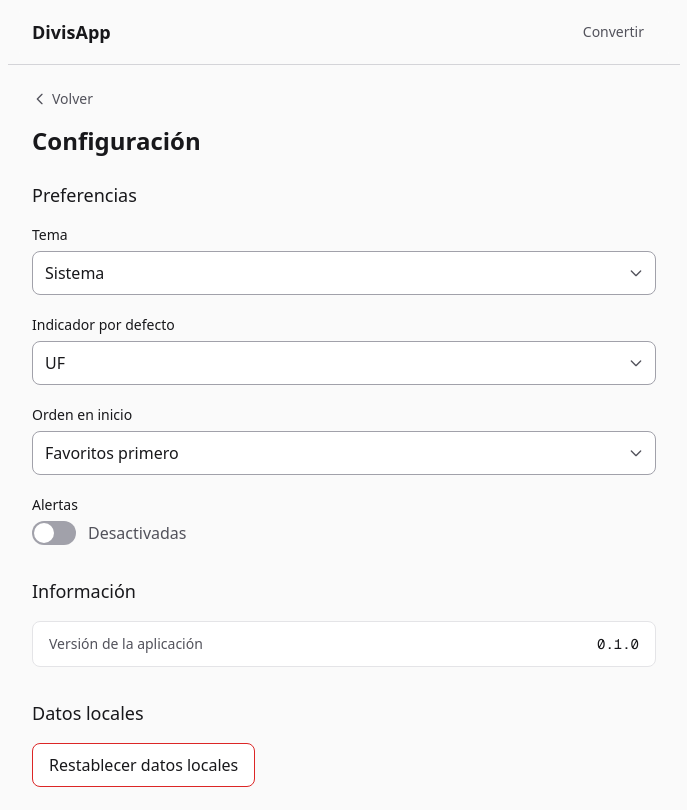
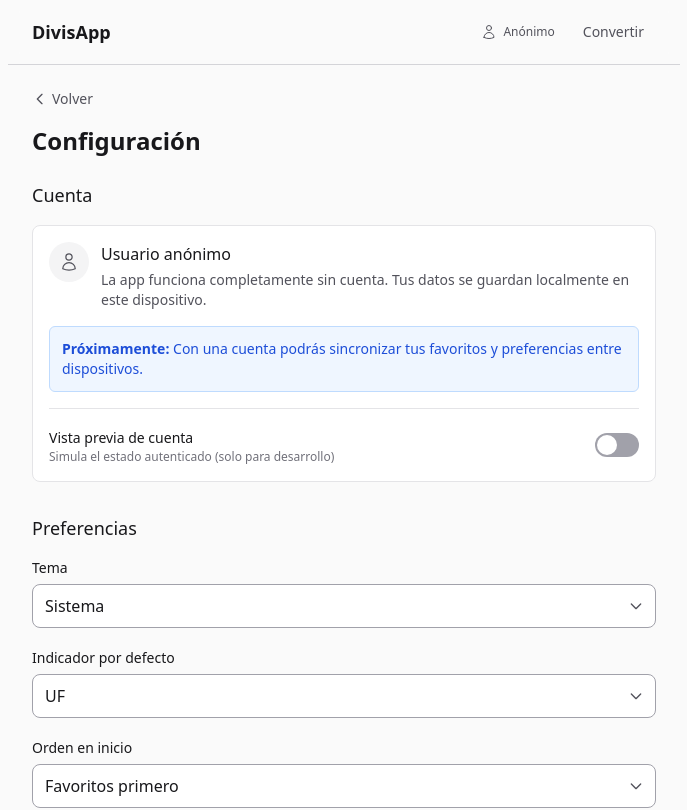
Before and after one commit to mbarradev-debug/divisapp, a Next.js app: page /settings in a window 1280 px wide. Shown: the top 810 px of the page, without its empty margins (296-983 px from the left). Built offline with nearby package versions, Linux system fonts and the light colour scheme.

Commit message:
feat(SCRUM-88): add authentication UX skeleton with user state indicator

```diff
--- a/app/layout.tsx
+++ b/app/layout.tsx
@@ -2,6 +2,7 @@ import type { Metadata } from "next";
 import { Geist, Geist_Mono } from "next/font/google";
 import Link from "next/link";
 import { ConvertLink } from "@/components/navigation/convert-link";
+import { UserStateIndicator } from "@/components/navigation/user-state-indicator";
 import "./globals.css";
 
 const geistSans = Geist({
@@ -38,7 +39,10 @@ export default function RootLayout({
               >
                 DivisApp
               </Link>
-              <ConvertLink />
+              <div className="flex items-center gap-2">
+                <UserStateIndicator />
+                <ConvertLink />
+              </div>
             </nav>
           </header>
           <main className="px-4 py-6 sm:px-6">{children}</main>
--- a/app/settings/settings-client.tsx
+++ b/app/settings/settings-client.tsx
@@ -1,7 +1,7 @@
 'use client';
 
 import { useState } from 'react';
-import { useUserSettings } from '@/lib/storage';
+import { useUserSettings, useAuthState } from '@/lib/storage';
 import { Select } from '@/components/ui/select';
 import { Button } from '@/components/ui/button';
 import type { ThemePreference, HomeOrderingMode, IndicatorCode } from '@/lib/domain/user-settings';
@@ -42,10 +42,12 @@ const LOCAL_STORAGE_KEYS = [
   'divisapp_recents',
   'divisapp_user_settings',
   'divisapp_notification_preferences',
+  'divisapp_auth_preview',
 ];
 
 export function SettingsClient() {
   const { settings, updateSettings, resetSettings } = useUserSettings();
+  const { isAuthenticated, toggleAuthPreview } = useAuthState();
   const [showResetConfirm, setShowResetConfirm] = useState(false);
 
   const handleThemeChange = (e: React.ChangeEvent<HTMLSelectElement>) => {
@@ -82,6 +84,86 @@ export function SettingsClient() {
 
   return (
     <div className="flex flex-col gap-8">
+      {/* Account Section */}
+      <section>
+        <h2 className="mb-4 text-[length:var(--text-section)] font-medium leading-[var(--leading-section)] text-text">
+          Cuenta
+        </h2>
+        <div className="rounded-lg border border-border-subtle bg-bg-subtle p-4">
+          <div className="flex items-start gap-3">
+            {/* User icon */}
+            <div className="flex h-10 w-10 shrink-0 items-center justify-center rounded-full bg-bg-muted">
+              <svg
+                className="h-5 w-5 text-text-secondary"
+                fill="none"
+                stroke="currentColor"
+                viewBox="0 0 24 24"
+                aria-hidden="true"
+              >
+                <path
+                  strokeLinecap="round"
+                  strokeLinejoin="round"
+                  strokeWidth={1.5}
+                  d="M15.75 6a3.75 3.75 0 11-7.5 0 3.75 3.75 0 017.5 0zM4.501 20.118a7.5 7.5 0 0114.998 0A17.933 17.933 0 0112 21.75c-2.676 0-5.216-.584-7.499-1.632z"
+                />
+              </svg>
+            </div>
+            <div className="flex-1">
+              <div className="flex items-center gap-2">
+                <span className="text-[length:var(--text-body)] font-medium leading-[var(--leading-body)] text-text">
+                  {isAuthenticated ? 'Modo vista previa' : 'Usuario anónimo'}
+                </span>
+                {isAuthenticated && (
+                  <span className="rounded bg-info-bg px-1.5 py-0.5 text-[length:var(--text-small)] leading-[var(--leading-small)] text-info-text">
+                    Preview
+                  </span>
+                )}
+              </div>
+              <p className="mt-1 text-[length:var(--text-label)] leading-[var(--leading-label)] text-text-secondary">
+                {isAuthenticated
+                  ? 'Estás viendo una vista previa del modo autenticado. Esta es una simulación.'
+                  : 'La app funciona completamente sin cuenta. Tus datos se guardan localmente en este dispositivo.'}
+              </p>
+            </div>
+          </div>
+
+          {/* Future benefits callout */}
+          <div className="mt-4 rounded-md border border-info-border bg-info-bg p-3">
+            <p className="text-[length:var(--text-label)] leading-[var(--leading-label)] text-info-text">
+              <strong>Próximamente:</strong> Con una cuenta podrás sincronizar
+              tus favoritos y preferencias entre dispositivos.
+            </p>
+          </div>
+
+          {/* Preview toggle for development */}
+          <div className="mt-4 flex items-center justify-between border-t border-border-subtle pt-4">
+            <div>
+              <span className="text-[length:var(--text-label)] font-medium leading-[var(--leading-label)] text-text">
+                Vista previa de cuenta
+              </span>
+              <p className="text-[length:var(--text-small)] leading-[var(--leading-small)] text-text-muted">
+                Simula el estado autenticado (solo para desarrollo)
+              </p>
+            </div>
+            <button
+              type="button"
+              role="switch"
+              aria-checked={isAuthenticated}
+              onClick={toggleAuthPreview}
+              className={`relative h-6 w-11 rounded-full transition-colors focus:outline-none focus-visible:ring-2 focus-visible:ring-ring focus-visible:ring-offset-2 focus-visible:ring-offset-ring-offset ${
+                isAuthenticated ? 'bg-primary' : 'bg-border-strong'
+              }`}
+            >
+              <span
+                className={`absolute left-0.5 top-0.5 h-5 w-5 rounded-full bg-bg-subtle transition-transform ${
+                  isAuthenticated ? 'translate-x-5' : 'translate-x-0'
+                }`}
+              />
+            </button>
+          </div>
+        </div>
+      </section>
+
       {/* Preferences Section */}
       <section>
         <h2 className="mb-4 text-[length:var(--text-section)] font-medium leading-[var(--leading-section)] text-text">
--- /dev/null
+++ b/components/navigation/user-state-indicator.tsx
@@ -0,0 +1,35 @@
+'use client';
+
+import Link from 'next/link';
+import { useAuthState } from '@/lib/storage';
+
+export function UserStateIndicator() {
+  const { isAuthenticated } = useAuthState();
+
+  return (
+    <Link
+      href="/settings"
+      className="flex items-center gap-1.5 rounded-md px-2 py-1 text-[length:var(--text-small)] leading-[var(--leading-small)] text-text-secondary hover:bg-bg-muted hover:text-text focus:outline-none focus-visible:ring-2 focus-visible:ring-ring focus-visible:ring-offset-2 focus-visible:ring-offset-ring-offset"
+      aria-label={isAuthenticated ? 'Cuenta (vista previa)' : 'Cuenta (anónimo)'}
+    >
+      {/* User icon */}
+      <svg
+        className="h-4 w-4"
+        fill="none"
+        stroke="currentColor"
+        viewBox="0 0 24 24"
+        aria-hidden="true"
+      >
+        <path
+          strokeLinecap="round"
+          strokeLinejoin="round"
+          strokeWidth={1.5}
+          d="M15.75 6a3.75 3.75 0 11-7.5 0 3.75 3.75 0 017.5 0zM4.501 20.118a7.5 7.5 0 0114.998 0A17.933 17.933 0 0112 21.75c-2.676 0-5.216-.584-7.499-1.632z"
+        />
+      </svg>
+      <span className="hidden sm:inline">
+        {isAuthenticated ? 'Vista previa' : 'Anónimo'}
+      </span>
+    </Link>
+  );
+}
--- a/lib/storage.ts
+++ b/lib/storage.ts
@@ -4,6 +4,7 @@ import {
   DEFAULT_USER_SETTINGS,
   USER_SETTINGS_VERSION,
 } from './domain/user-settings';
+import { type User, createAnonymousUser } from './domain/user';
 
 const CONVERSION_STORAGE_KEY = 'divisapp_last_conversion';
 const FAVORITES_STORAGE_KEY = 'divisapp_favorites';
@@ -691,3 +692,129 @@ export function useUserSettings(): UseUserSettingsReturn {
     resetSettings: reset,
   };
 }
+
+// Auth state storage (mock/preview only)
+//
+// This provides a UX-level simulation of authenticated state.
+// No real authentication is performed - this is purely for UI preview.
+
+const AUTH_PREVIEW_STORAGE_KEY = 'divisapp_auth_preview';
+
+interface AuthState {
+  isAuthenticated: boolean;
+  user: User;
+}
+
+function generateUserId(): string {
+  return crypto.randomUUID();
+}
+
+function getStoredAuthState(): AuthState {
+  if (typeof window === 'undefined') {
+    return { isAuthenticated: false, user: createAnonymousUser('anonymous') };
+  }
+
+  try {
+    const stored = localStorage.getItem(AUTH_PREVIEW_STORAGE_KEY);
+    if (!stored) {
+      const userId = generateUserId();
+      return { isAuthenticated: false, user: createAnonymousUser(userId) };
+    }
+
+    const parsed = JSON.parse(stored);
+
+    if (
+      typeof parsed === 'object' &&
+      parsed !== null &&
+      typeof parsed.isAuthenticated === 'boolean' &&
+      typeof parsed.user === 'object' &&
+      parsed.user !== null &&
+      typeof parsed.user.id === 'string' &&
+      typeof parsed.user.isAnonymous === 'boolean' &&
+      typeof parsed.user.createdAt === 'string'
+    ) {
+      return parsed as AuthState;
+    }
+
+    const userId = generateUserId();
+    return { isAuthenticated: false, user: createAnonymousUser(userId) };
+  } catch {
+    const userId = generateUserId();
+    return { isAuthenticated: false, user: createAnonymousUser(userId) };
+  }
+}
+
+function setStoredAuthState(state: AuthState): void {
+  if (typeof window === 'undefined') return;
+
+  try {
+    localStorage.setItem(AUTH_PREVIEW_STORAGE_KEY, JSON.stringify(state));
+  } catch {
+    // Silently fail if localStorage is unavailable
+  }
+}
+
+let authListeners: Array<() => void> = [];
+let cachedAuthState: AuthState | null = null;
+
+function subscribeAuth(listener: () => void): () => void {
+  authListeners = [...authListeners, listener];
+  return () => {
+    authListeners = authListeners.filter((l) => l !== listener);
+  };
+}
+
+function getAuthSnapshot(): AuthState {
+  if (cachedAuthState === null) {
+    cachedAuthState = getStoredAuthState();
+  }
+  return cachedAuthState;
+}
+
+const serverAuthState: AuthState = {
+  isAuthenticated: false,
+  user: createAnonymousUser('anonymous'),
+};
+
+function getAuthServerSnapshot(): AuthState {
+  return serverAuthState;
+}
+
+function updateAuthState(newState: AuthState): void {
+  cachedAuthState = newState;
+  setStoredAuthState(newState);
+  authListeners.forEach((listener) => listener());
+}
+
+interface UseAuthStateReturn {
+  isAuthenticated: boolean;
+  user: User;
+  toggleAuthPreview: () => void;
+}
+
+export function useAuthState(): UseAuthStateReturn {
+  const state = useSyncExternalStore(
+    subscribeAuth,
+    getAuthSnapshot,
+    getAuthServerSnapshot
+  );
+
+  const toggleAuthPreview = useCallback(() => {
+    const current = getAuthSnapshot();
+    const newIsAuthenticated = !current.isAuthenticated;
+    updateAuthState({
+      ...current,
+      isAuthenticated: newIsAuthenticated,
+      user: {
+        ...current.user,
+        isAnonymous: !newIsAuthenticated,
+      },
+    });
+  }, []);
+
+  return {
+    isAuthenticated: state.isAuthenticated,
+    user: state.user,
+    toggleAuthPreview,
+  };
+}
```
